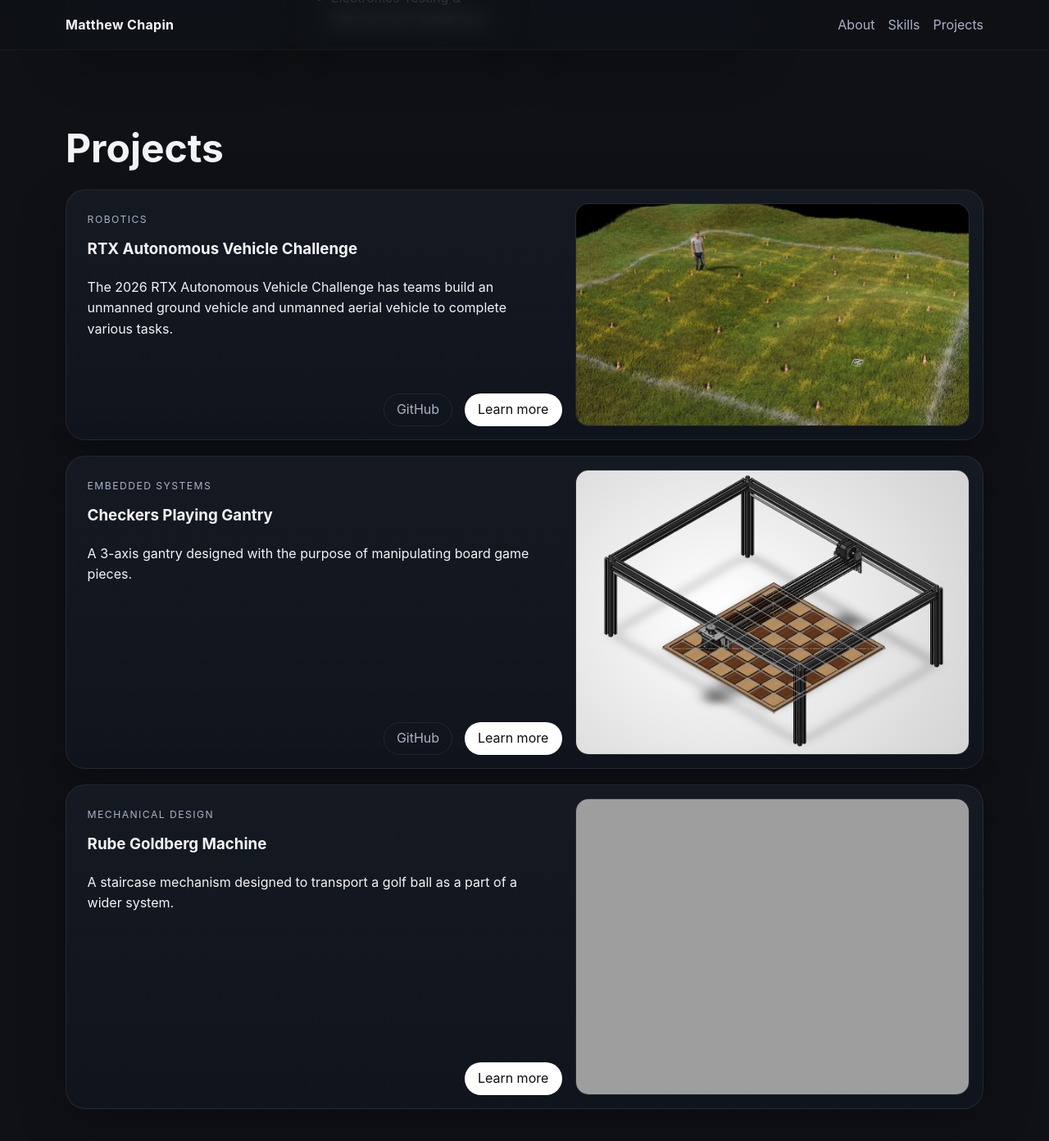
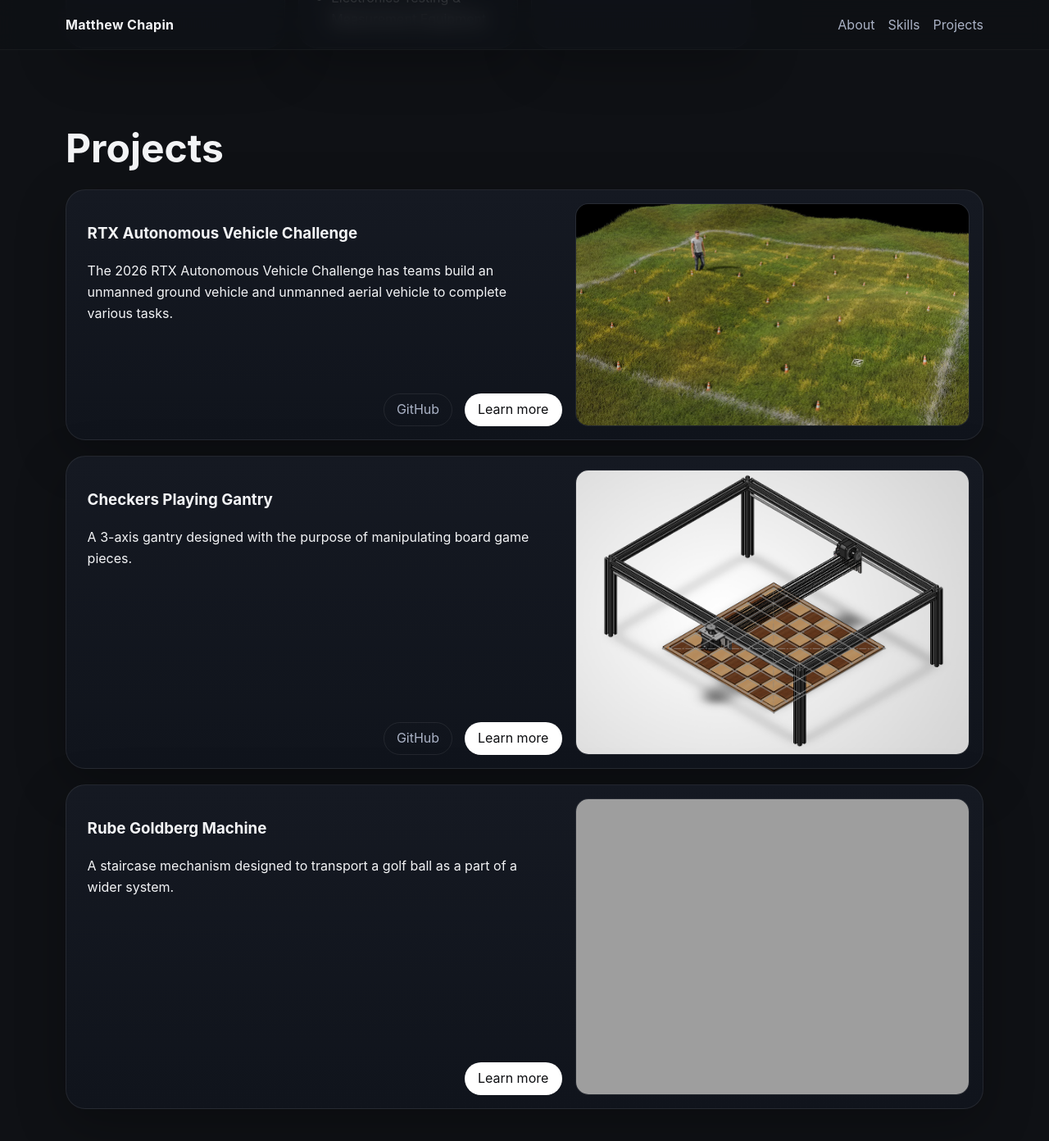
Before and after one commit to mchapin03/mchapin03.github.io, a Jekyll site: the page built from index.html, in a window 1280 px wide and 1400 px high, scrolled down 1267 px. Shown: the top 1392 px of the window at 82% size. Built offline with Jekyll 4.4.1, drawn with Linux system fonts in a browser that asks for light colours.

Commit message:
Updated content

```diff
--- a/_config.yml
+++ b/_config.yml
@@ -9,7 +9,7 @@ permalink: pretty
 
 collections:
   projects:
-    output: false
+    output: true
 
 defaults:
   - scope:
--- a/_data/projects.yml
+++ b/_data/projects.yml
@@ -1,5 +1,5 @@
 - title: RTX Autonomous Vehicle Challenge
-  type: Robotics
+  type:
   description: >-
     The 2026 RTX Autonomous Vehicle Challenge has teams build an unmanned ground vehicle and unmanned aerial vehicle to complete various tasks.
 #  tags:
@@ -11,7 +11,7 @@
   placeholder: Robot screenshot
 
 - title: Checkers Playing Gantry
-  type: Embedded Systems
+  type:
   description: >-
     A 3-axis gantry designed with the purpose of manipulating board game pieces.
 #  tags:
@@ -24,7 +24,7 @@
   placeholder: PCB / scope image
 
 - title: Rube Goldberg Machine
-  type: Mechanical Design
+  type:
   description: >-
     A staircase mechanism designed to transport a golf ball as a part of a wider system.
 #  tags:
```
Also changed, not shown: projects/checkers-playing-gantry.md (+1 -1 lines), projects/rtx-autonomous-vehicle-challenge.md (+1 -1 lines).
